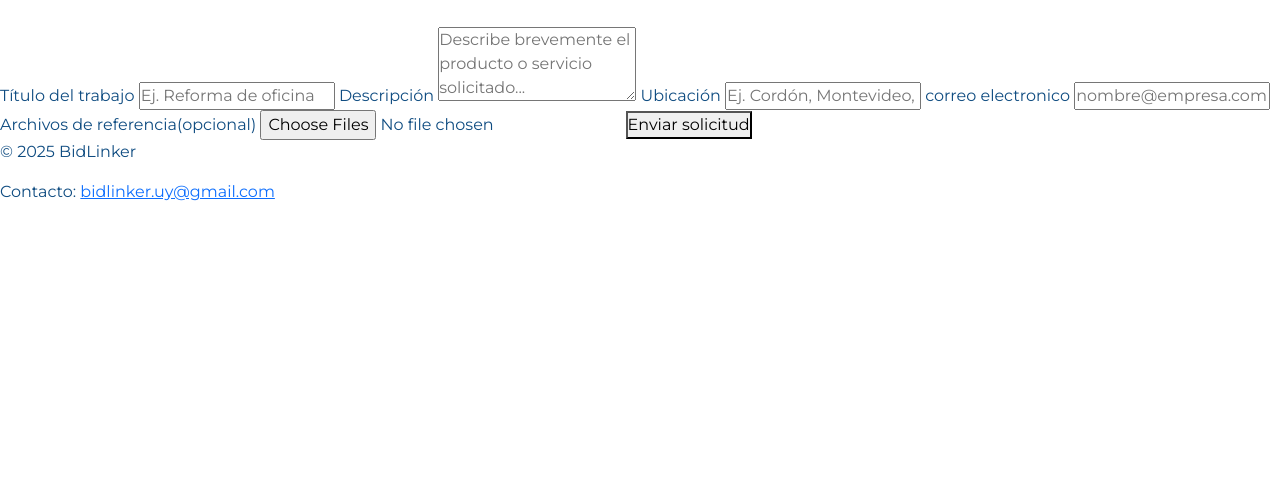
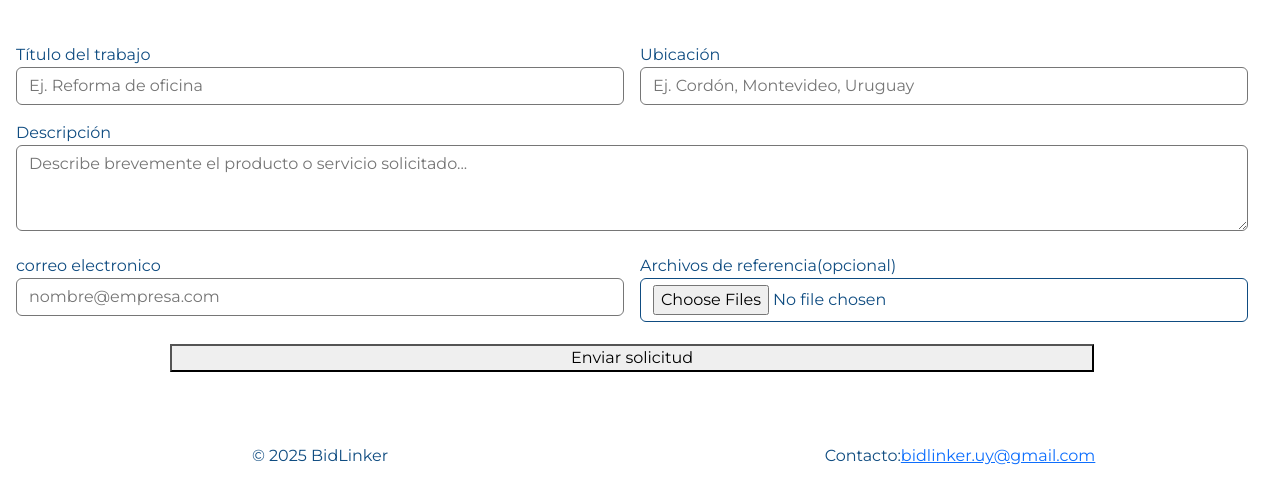
Before and after one commit to Mauricio1599/Bidlinker, a plain HTML site: page pages/licitacion.html in a window 1280 px wide. Shown: the part 137-640 px from the top of the page. Drawn offline with nearby package versions, Linux system fonts and the light colour scheme.

Commit message:
Layout de nav - solicitud de presupuestos

```diff
--- a/pages/licitacion.html
+++ b/pages/licitacion.html
@@ -33,28 +33,42 @@
     <main>
         <h1>Solicita un presupuesto</h1>
         <section>
-            <article>
-                <form class="formulario-licitacion" action="">
-                    <label for="titulo">Título del trabajo</label>
-                    <input type="text" name="titulo" id="titulo" placeholder="Ej. Reforma de oficina" required>
-                    <label for="descripcion">Descripción</label>
-                    <textarea name="descripcion" id="descripcion" placeholder="Describe brevemente el producto o servicio solicitado..." rows="3" required></textarea>
-                    <label for="ubicacion">Ubicación</label>
-                    <input type="text" name="ubicacion" id="ubicacion" placeholder="Ej. Cordón, Montevideo, Uruguay">
-                    <label for="email">correo electronico</label>
-                    <input type="email" name="email" id="email" placeholder="nombre@empresa.com">
-                    <label for="archivos">Archivos de referencia(opcional)</label>
-                    <input type="file" name="archivos" id="archivos" accept="image/pdf" multiple>
-                    <button type="submit">Enviar solicitud</button>
+            <article class="p-3">
+                <form class="row g-3 w-100 formulario-licitacion" action="">
+                    <div class="col-md-6">
+                        <label for="titulo">Título del trabajo</label>
+                        <input type="text" class="form-control-propio" name="titulo" id="titulo" placeholder="Ej. Reforma de oficina" required>
+                    </div>
+                    <div class="col-md-6">
+                        <label for="ubicacion">Ubicación</label>
+                        <input type="text" class="form-control-propio" name="ubicacion" id="ubicacion" placeholder="Ej. Cordón, Montevideo, Uruguay">
+                    </div>
+                    <div class="col-12">
+                        <label for="descripcion">Descripción</label>
+                        <textarea name="descripcion" class="form-control-propio" id="descripcion" placeholder="Describe brevemente el producto o servicio solicitado..." rows="3" required></textarea>
+                    </div>
+                    <div class="col-md-6"">
+                        <label for="email">correo electronico</label>
+                        <input type="email" class="form-control-propio" name="email" id="email" placeholder="nombre@empresa.com">
+                    </div>
+                    <div class="col-md-6"">
+                        <label for="archivos">Archivos de referencia(opcional)</label>
+                        <input type="file" class="form-control-propio" name="archivos" id="archivos" accept="image/pdf" multiple>
+                    </div>
+                    <div class="col-12 text-center">
+                        <button type="submit" class="boton-envio">Enviar solicitud</button>
+                    </div>
                 </form>
             </article>
         </section>
 
     </main>
 
-    <footer>
-        <p>© 2025 BidLinker</p>
-        <p>Contacto: <a href="mailto:bidlinker.uy@gmail.com" target="_blank">bidlinker.uy@gmail.com</a></p>
+    <footer class="container-fluid">
+        <div class="row">
+            <p class="col-12 col-md-6 text-center">© 2025 BidLinker</p>
+            <p class="col-12 col-md-6 text-center">Contacto:<a href="mailto:bidlinker.uy@gmail.com" target="_blank">bidlinker.uy@gmail.com</a></p>
+        </div>
     </footer>
 
     <!--Bootstrap JS-->
--- a/styles/style.css
+++ b/styles/style.css
@@ -89,9 +89,27 @@ section {
     color: #0f4c81;
 }
 
+/* Subtitulos */
+.subtitulo {
+    padding: 20px;
+}
+
 /* Formulario para solicitar presupuestos */
 .formulario-licitacion {
     color: #0f4c81;
+}
+
+.form-control-propio {
+    width: 100%;
+    padding: 6px 12px;
+    border-width: 1px;
+    border-style: solid;
+    border-radius: 6px;
+}
+
+.boton-envio {
+    width: 75%;
+    margin: 6px;
 }
 
 .formuario-contacto {
@@ -100,4 +118,5 @@ section {
 
 footer {
     color: #0f4c81;
+    padding: 50px;
 }
```
Also changed, not shown: index.html (+3 -4 lines), pages/como-funciona.html (+16 -9 lines).
